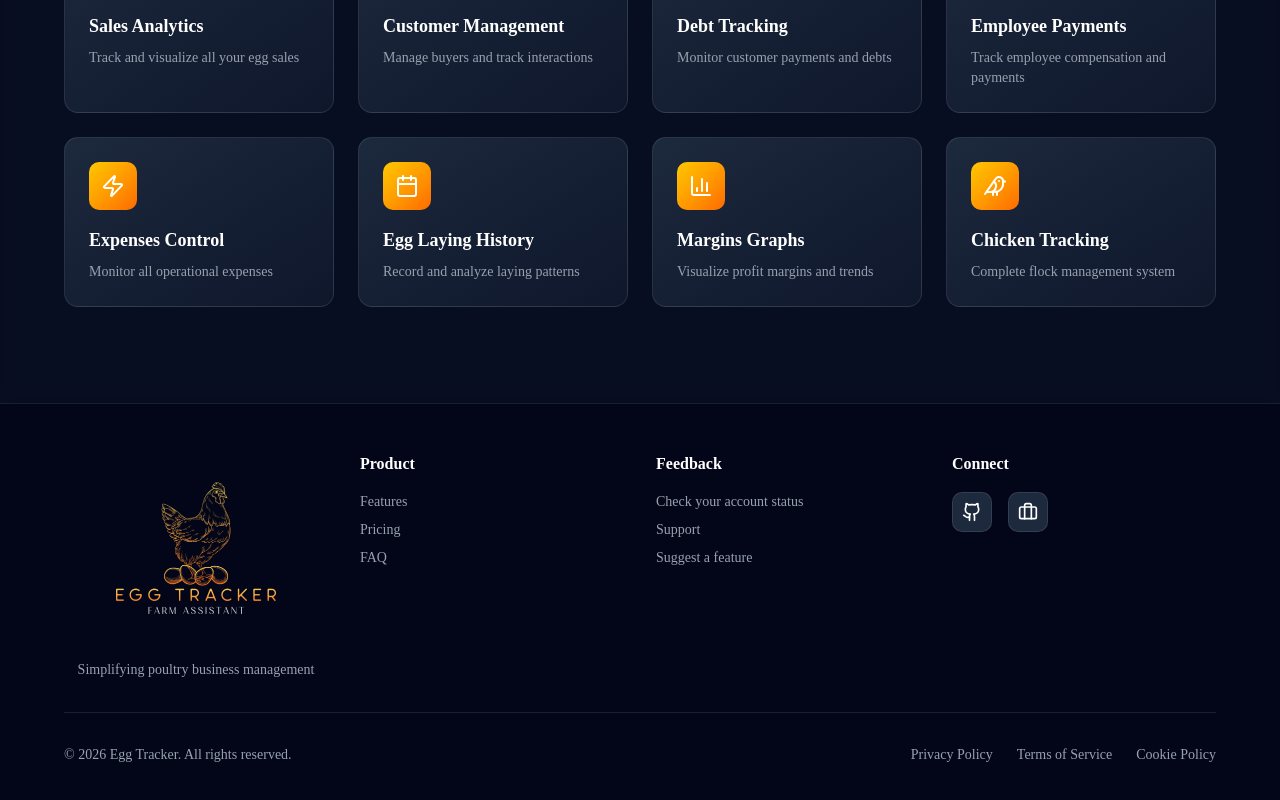
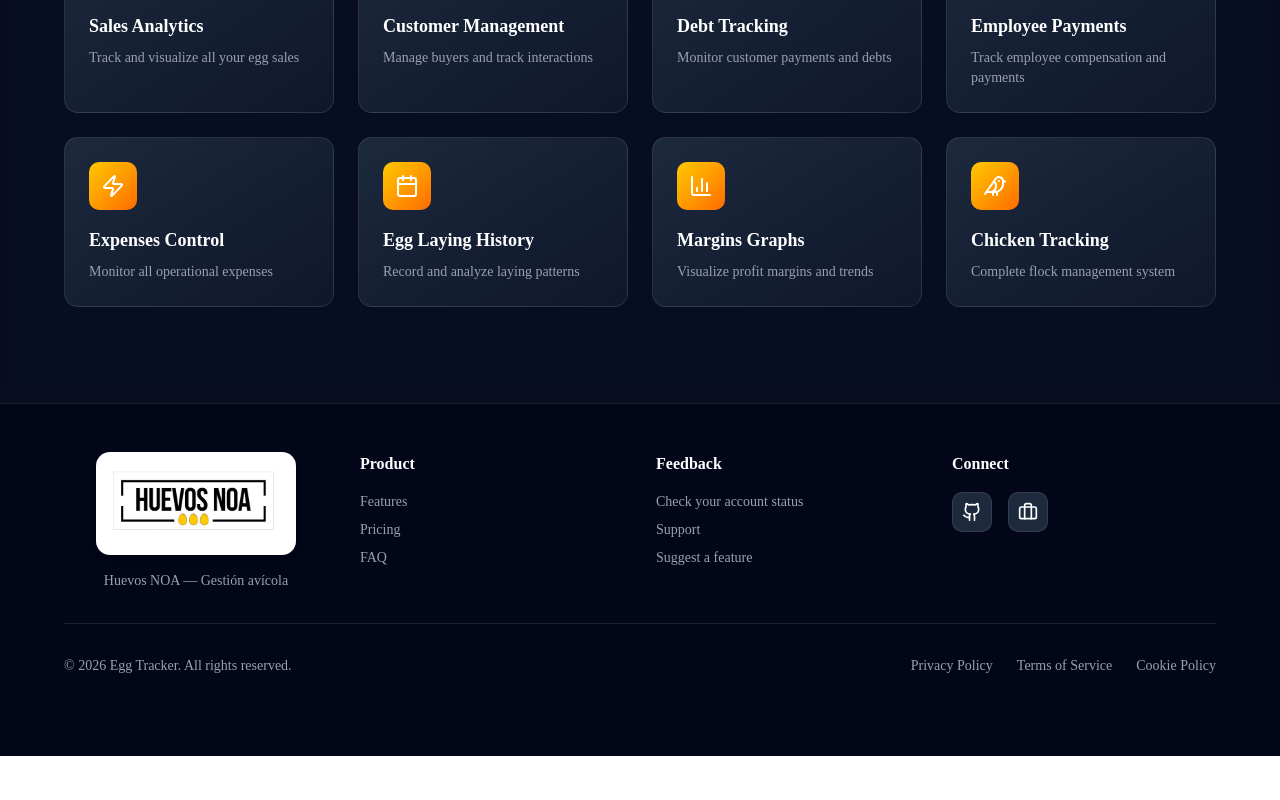
Before and after one commit to martinfort1/egg-tracker-frontend, a Next.js app: page / in a window 1280 px wide. Shown: the part 1122-1922 px from the top of the page. After the commit the page ends 1878 px from the top, so only its background shows below. Built offline with nearby package versions, Linux system fonts and the light colour scheme; a web font is replaced by a local one.

Commit message:
feat: update Huevos NOA branding, logo, and sidebar navigation cards design

```diff
--- a/src/app/layout.tsx
+++ b/src/app/layout.tsx
@@ -15,8 +15,8 @@ const geistMono = Geist_Mono({
 });
 
 export const metadata: Metadata = {
-  title: "Egg Tracker",
-  description: "Created by Martin Fort",
+  title: "Huevos NOA",
+  description: "Sistema de gestión avícola Huevos NOA",
 };
 
 export default function RootLayout({
--- a/src/app/login/page.tsx
+++ b/src/app/login/page.tsx
@@ -86,7 +86,9 @@ export default function LoginPage() {
           className="text-center mb-8"
         >
           <Link href="/">
-            <img src="/Logo_NoBuffer.png" alt="Egg Tracker Logo" className="mx-auto size-2/3 my-4"/>
+            <div className="bg-white rounded-2xl p-4 shadow-xl max-w-[280px] mx-auto my-4 border border-white/20">
+              <img src="/huevos-noa.png" alt="Huevos NOA Logo" className="w-full h-auto object-contain" />
+            </div>
           </Link>
         </motion.div>
 
--- a/src/app/page.tsx
+++ b/src/app/page.tsx
@@ -97,7 +97,9 @@ export default function LandingPage() {
             transition={{ duration: 0.8, ease: "easeOut" }}
             className="mb-6"
           >
-            <img src="/Logo_NoBuffer.png" alt="Egg Tracker Logo" className="mx-auto size-3/4 md:size-2/5 my-4" />
+            <div className="bg-white rounded-3xl p-6 shadow-2xl max-w-sm mx-auto my-4 border border-white/40">
+              <img src="/huevos-noa.png" alt="Huevos NOA Logo" className="w-full h-auto object-contain" />
+            </div>
           </motion.div>
 
           {/* Subtitle */}
--- a/src/app/register/page.tsx
+++ b/src/app/register/page.tsx
@@ -112,7 +112,9 @@ export default function RegisterPage() {
           className="text-center my-8"
         >
           <Link href="/">
-            <img src="/Logo_NoBuffer.png" alt="Egg Tracker Logo" className="mx-auto size-2/3 my-4" />
+            <div className="bg-white rounded-2xl p-4 shadow-xl max-w-[280px] mx-auto my-4 border border-white/20">
+              <img src="/huevos-noa.png" alt="Huevos NOA Logo" className="w-full h-auto object-contain" />
+            </div>
           </Link>
         </motion.div>
 
--- a/src/components/footer.tsx
+++ b/src/components/footer.tsx
@@ -12,14 +12,16 @@ export default function Footer() {
           {/* Brand Column */}
           <div className="flex flex-col items-center justify-center text-center space-y-4">
             <div className="flex items-center gap-2">
-              <img
-                src="/Logo_NoBuffer.png"
-                alt="Egg Tracker Logo"
-                className="w-40 h-48 object-contain"
-              />
+              <div className="bg-white rounded-xl p-3 shadow-md max-w-[200px]">
+                <img
+                  src="/huevos-noa.png"
+                  alt="Huevos NOA Logo"
+                  className="w-full h-auto object-contain"
+                />
+              </div>
             </div>
             <p className="text-gray-400 text-sm">
-              Simplifying poultry business management
+              Huevos NOA — Gestión avícola
             </p>
           </div>
 
--- a/src/components/sidebar.tsx
+++ b/src/components/sidebar.tsx
@@ -1,9 +1,24 @@
-"use client"
+"use client";
 
 import Link from "next/link";
-import { usePathname, useRouter } from "next/navigation"
+import { usePathname, useRouter } from "next/navigation";
 import { useState, useEffect } from "react";
-import { Menu, X, Home, Users, BarChart3, UserCheck, Package, Box, Syringe, DollarSign, Egg, Bird, ClipboardList, LogOut } from "lucide-react";
+import {
+    Menu,
+    X,
+    Home,
+    Users,
+    BarChart3,
+    UserCheck,
+    Package,
+    Box,
+    Syringe,
+    DollarSign,
+    Egg,
+    Bird,
+    ClipboardList,
+    LogOut,
+} from "lucide-react";
 import { motion, AnimatePresence } from "framer-motion";
 import { logout } from "@/lib/auth";
 
@@ -50,10 +65,10 @@ export default function Sidebar() {
             }
         };
 
-        window.addEventListener('scroll', handleScroll, { passive: true });
+        window.addEventListener("scroll", handleScroll, { passive: true });
 
         return () => {
-            window.removeEventListener('scroll', handleScroll);
+            window.removeEventListener("scroll", handleScroll);
         };
     }, [lastScrollY]);
 
@@ -61,79 +76,109 @@ export default function Sidebar() {
 
     const handleLogout = () => {
         logout();
-        router.push('/login');
+        router.push("/login");
     };
-
-    const linkClass = (path: string) =>
-        `flex items-center gap-2 px-4 py-3 rounded-xl text-sm font-medium transition-all duration-200 border border-white/10 ${
-            pathname === path
-                ? "bg-gradient-to-r from-yellow-400 to-orange-500 text-white shadow-lg"
-                : "text-white/80 hover:text-white hover:bg-white/10"
-        }`;
 
     return (
         <>
-            {/* Hamburger */}
+            {/* Mobile Hamburger Button */}
             <motion.button
                 initial={false}
                 animate={showHamburger ? { y: 0, opacity: 1 } : { y: -72, opacity: 0 }}
                 transition={{ duration: 0.25 }}
                 onClick={() => setOpen(!open)}
-                className="md:hidden fixed top-4 left-4 z-50 p-2 bg-linear-to-b from-slate-900/95 via-slate-900/90 to-slate-900/95 backdrop-blur-sm rounded-xl shadow-xl border border-white/10 text-white"
+                className="md:hidden fixed top-4 left-4 z-50 p-2.5 bg-white/95 backdrop-blur-md rounded-xl shadow-md border border-slate-200 text-slate-800 cursor-pointer"
             >
-                {open ? <X size={24} /> : <Menu size={24} />}
+                {open ? <X size={22} /> : <Menu size={22} />}
             </motion.button>
 
+            {/* Mobile Backdrop */}
             <AnimatePresence>
                 {open && (
                     <motion.div
                         initial={{ opacity: 0 }}
                         animate={{ opacity: 1 }}
                         exit={{ opacity: 0 }}
-                        className="md:hidden fixed inset-0 bg-black/30 backdrop-blur-sm z-40"
+                        className="md:hidden fixed inset-0 bg-slate-900/40 backdrop-blur-xs z-40"
                         onClick={() => setOpen(false)}
                     />
                 )}
             </AnimatePresence>
 
+            {/* Sidebar Aside */}
             <motion.aside
                 initial={{ x: -280 }}
                 animate={{ x: 0 }}
                 exit={{ x: -280 }}
                 transition={{ duration: 0.3 }}
-                style={{ touchAction: 'pan-y', WebkitOverflowScrolling: 'touch' }}
-                className={`fixed z-50 top-0 left-0 bottom-0 w-72 p-6 md:w-64 overflow-y-auto overscroll-contain max-h-screen bg-linear-to-b from-slate-900/95 via-slate-900/90 to-slate-900/95 border-r border-white/10 shadow-xl ${
+                style={{ touchAction: "pan-y", WebkitOverflowScrolling: "touch" }}
+                className={`fixed z-50 top-0 left-0 bottom-0 w-72 md:w-64 p-4 overflow-y-auto overscroll-contain max-h-screen bg-slate-50/80 border-r border-slate-200 shadow-xs flex flex-col justify-between ${
                     open ? "" : "-translate-x-full md:translate-x-0"
                 }`}
             >
-                <button
-                    type="button"
-                    onClick={handleLogout}
-                    className="flex flex-row w-full justify-center align-center px-3 py-2 rounded-xl text-[10px] font-bold uppercase tracking-tighter text-red-400 bg-red-500/10 border-red-500/30 hover:text-white hover:bg-red-500/20 transition-all border hover:border-red-500/30 cursor-pointer mb-2"
-                >
-                    Exit sesssion
-                    <LogOut className="w-4 h-4 ml-4" />
-                </button>
-                <Link className="flex items-center gap-2 px-4 py-3 mb-8 rounded-xl " href="/">
-                    <img src="/Logo_NoBuffer.png" alt="Egg Tracker Logo"/>
-                </Link>
+                <div className="space-y-4">
+                    {/* Brand Logo Header Card */}
+                    <Link
+                        href="/dashboard"
+                        onClick={() => setOpen(false)}
+                        className="block p-3 rounded-2xl bg-white border border-slate-200 shadow-xs hover:border-amber-300 hover:shadow-sm transition-all duration-200 group"
+                    >
+                        <img
+                            src="/huevos-noa.png"
+                            alt="Huevos NOA"
+                            className="w-full h-auto object-contain max-h-16 mx-auto transition-transform duration-200 group-hover:scale-[1.02]"
+                        />
+                    </Link>
 
-                <nav className="flex flex-col gap-2">
-                    {navItems.map(({ href, label, icon: Icon }) => (
-                        <Link
-                            key={href}
-                            href={href}
-                            className={linkClass(href)}
-                            onClick={() => setOpen(false)}
-                        >
-                            <Icon className="w-4 h-4" />
-                            {label}
-                        </Link>
-                    ))}
-                </nav>
+                    {/* Navigation Menu Cards */}
+                    <nav className="flex flex-col gap-2">
+                        {navItems.map(({ href, label, icon: Icon }) => {
+                            const isActive = pathname === href;
 
+                            return (
+                                <Link
+                                    key={href}
+                                    href={href}
+                                    onClick={() => setOpen(false)}
+                                    className={`group flex items-center justify-between px-3.5 py-2.5 rounded-xl text-sm font-semibold transition-all duration-150 border ${
+                                        isActive
+                                            ? "bg-slate-900 text-white border-slate-900 shadow-sm"
+                                            : "bg-white text-slate-700 border-slate-200 hover:border-amber-400 hover:bg-amber-50/50 hover:text-slate-950 shadow-2xs hover:shadow-xs"
+                                    }`}
+                                >
+                                    <div className="flex items-center gap-3">
+                                        <Icon
+                                            className={`w-4 h-4 shrink-0 transition-colors ${
+                                                isActive
+                                                    ? "text-amber-400"
+                                                    : "text-slate-400 group-hover:text-amber-500"
+                                            }`}
+                                        />
+                                        <span>{label}</span>
+                                    </div>
 
+                                    {isActive ? (
+                                        <span className="w-2 h-2 rounded-full bg-amber-400 ring-2 ring-amber-400/30 shrink-0" />
+                                    ) : (
+                                        <span className="w-1.5 h-1.5 rounded-full bg-transparent group-hover:bg-amber-300/80 transition-colors shrink-0" />
+                                    )}
+                                </Link>
+                            );
+                        })}
+                    </nav>
+                </div>
 
+                {/* Footer / Exit Session Card */}
+                <div className="pt-4 mt-4 border-t border-slate-200">
+                    <button
+                        type="button"
+                        onClick={handleLogout}
+                        className="flex items-center justify-center gap-2 w-full px-3.5 py-2.5 rounded-xl text-xs font-semibold bg-white text-slate-600 hover:text-rose-600 hover:bg-rose-50 border border-slate-200 hover:border-rose-300 shadow-2xs transition-all cursor-pointer"
+                    >
+                        <LogOut className="w-4 h-4" />
+                        <span>Exit session</span>
+                    </button>
+                </div>
             </motion.aside>
         </>
     );
```
Also changed, not shown: public/huevos-noa.jpg (added), public/huevos-noa.png (added).
